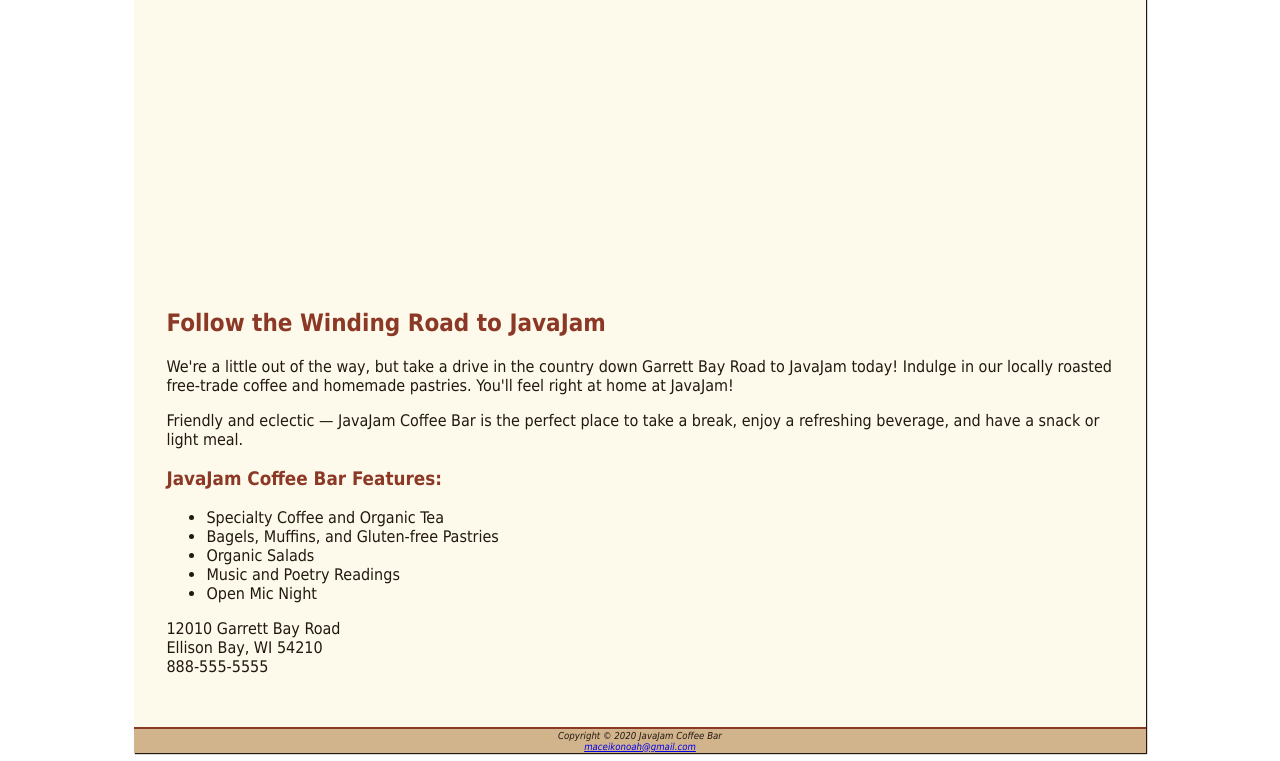
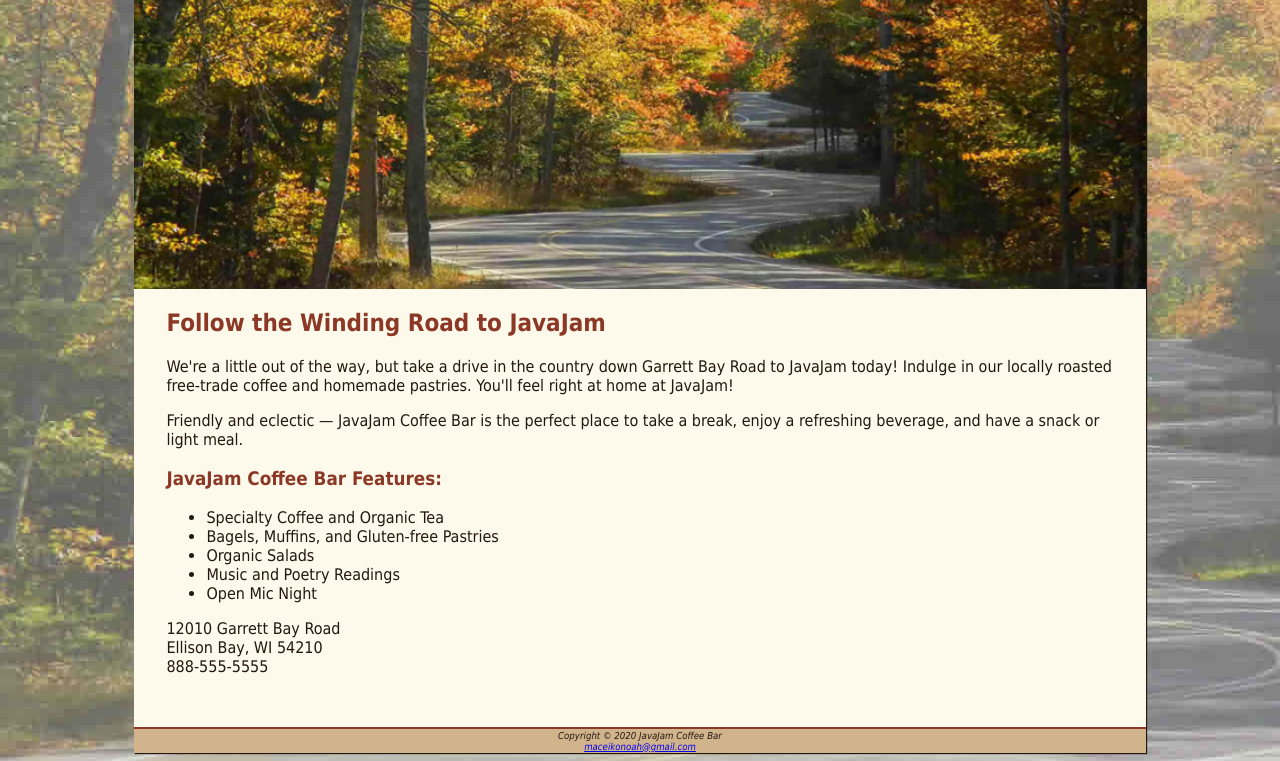
Before and after one commit to NoahakaFleaMan/javajam1, a plain HTML site: page index.html in a window 1280 px wide. Shown: the part 187-948 px from the top of the page. Drawn offline with Linux system fonts and the light colour scheme.

Commit message:
Update javajam.css

```diff
--- a/javajam.css
+++ b/javajam.css
@@ -1,7 +1,7 @@
 body { background-color: #FCEBB6;
        color: #221811;
 	   font-family: Tahoma, Arial, sans-serif;
-          background:url(media/fadedroad50.jpg), no-repeat;
+          background:url(fadedroad50.jpg), no-repeat;
 }
 
 #wrapper { background-color: #FEFAEB;
@@ -73,7 +73,7 @@ img {
 
 .homehero {
        height:300px;
-       background-image:url(media/hero.jpg);
+       background-image:url(hero.jpg);
        background-repeat:no-repeat;
        background-size:cover;
 }
```
